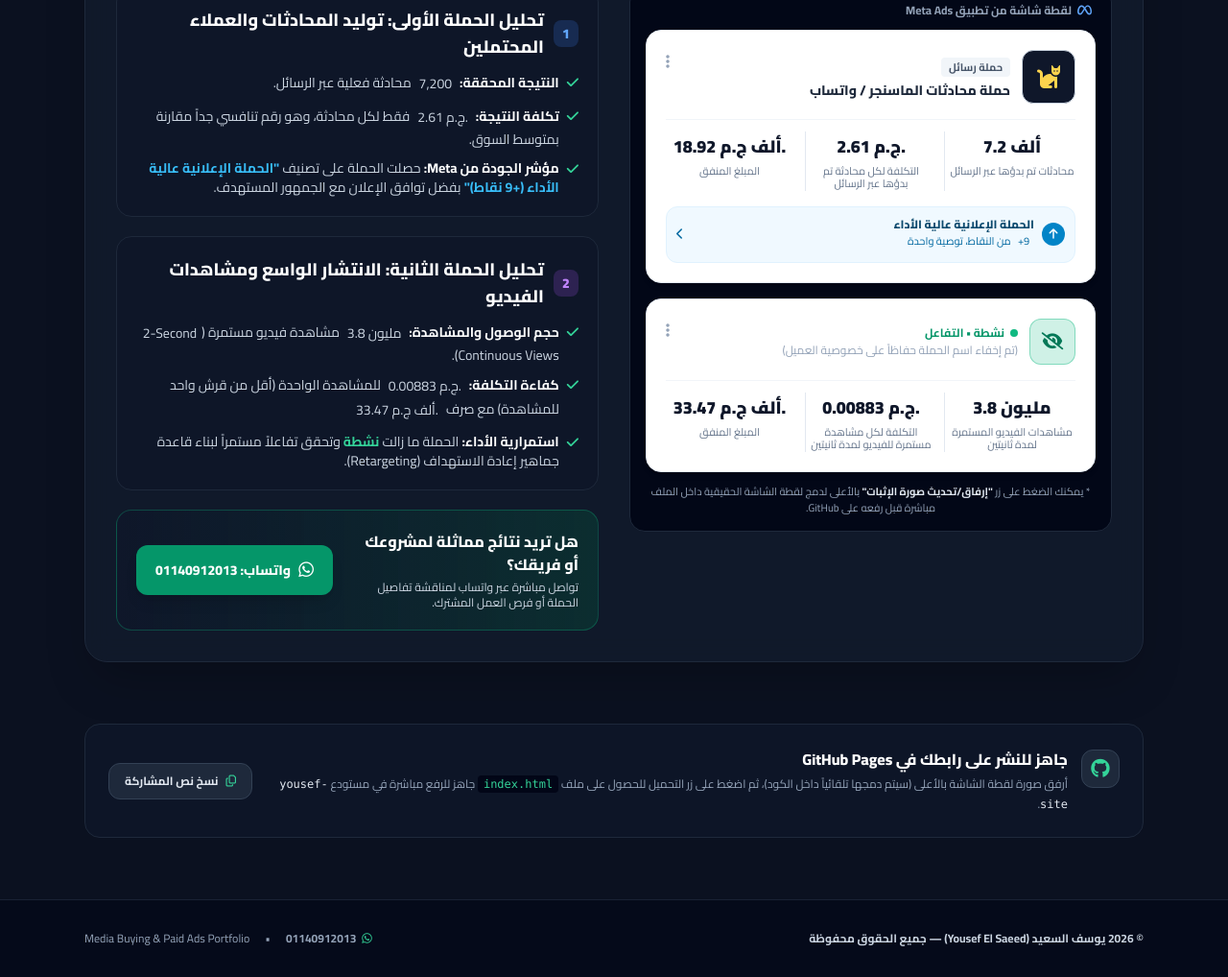
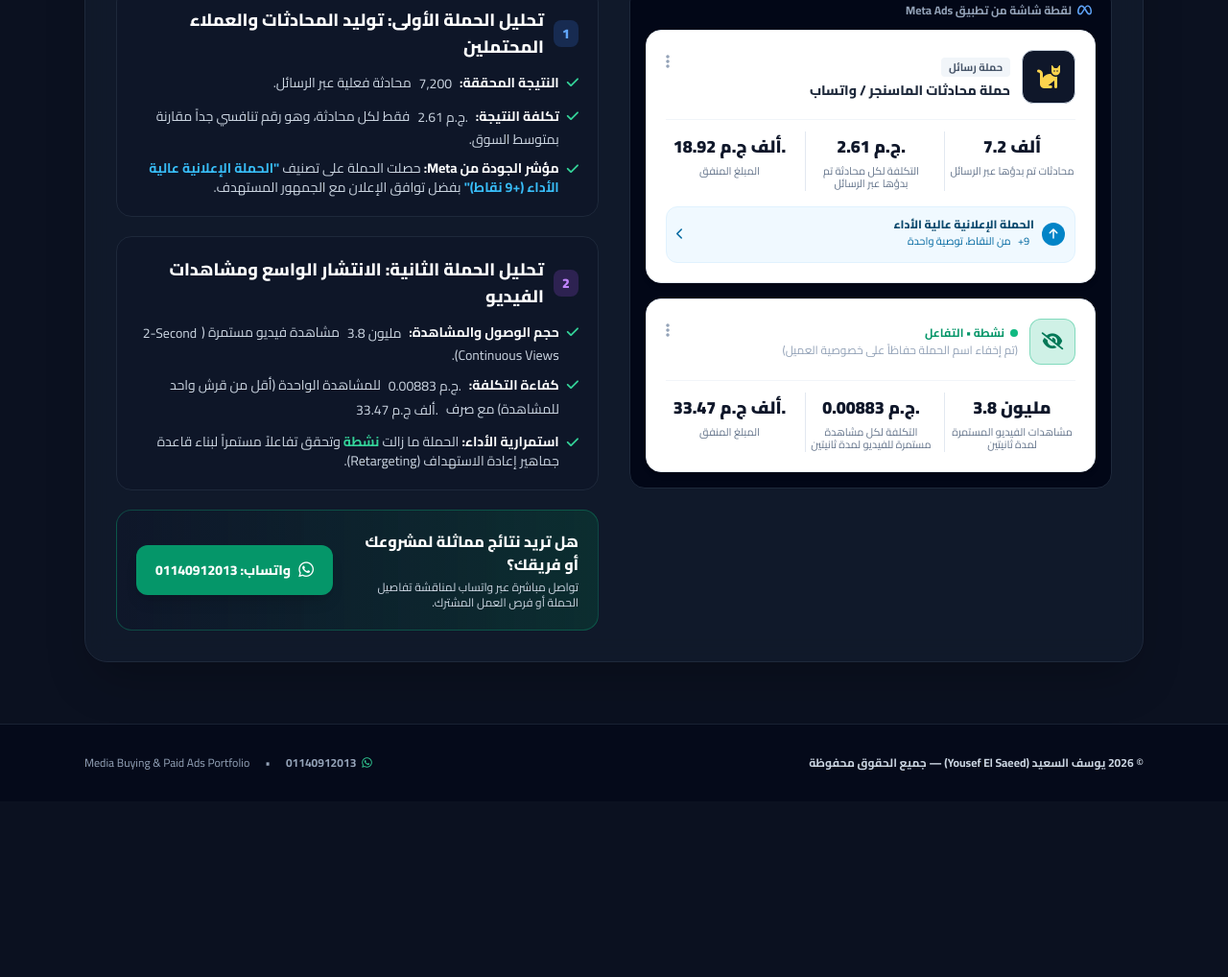
Before and after one commit to yousef-elsaeed/ads-stats, a plain HTML site: page index.html in a window 1280 px wide. Shown: the part 3207-4225 px from the top of the page at 96% size. After the commit the page ends 4042 px from the top, so only its background shows below. Drawn offline with nearby package versions, Linux system fonts and the light colour scheme.

Commit message:
Remove proof and publishing helper copy
Co-authored-by: Copilot <223556219+Copilot@users.noreply.github.com>

```diff
--- a/index.html
+++ b/index.html
@@ -1385,9 +1385,6 @@ button[onclick*="github"],
                             </div>
                         </div>
 
-                        <p class="text-[11px] text-slate-400 mt-3 text-center">
-                            * يمكنك الضغط على زر <strong class="text-slate-200">"إرفاق/تحديث صورة الإثبات"</strong> بالأعلى لدمج لقطة الشاشة الحقيقية داخل الملف مباشرة قبل رفعه على GitHub.
-                        </p>
                     </div>
                 </div>
 
@@ -1448,29 +1445,6 @@ button[onclick*="github"],
                     </div>
                 </div>
 
-            </div>
-        </div>
-    </section>
-
-    <!-- قسم خطوات النشر على GitHub Pages -->
-    <section class="max-w-6xl mx-auto px-4 sm:px-6 pb-16">
-        <div class="bg-slate-900/70 border border-slate-800 rounded-2xl p-5 sm:p-6 flex flex-col md:flex-row items-center justify-between gap-4">
-            <div class="flex items-start gap-3.5">
-                <div class="w-10 h-10 rounded-xl bg-slate-800 border border-slate-700 flex items-center justify-center text-emerald-400 shrink-0 mt-0.5">
-                    <i class="fa-brands fa-github text-xl"></i>
-                </div>
-                <div>
-                    <h4 class="text-sm sm:text-base font-extrabold text-white">جاهز للنشر على رابطك في GitHub Pages</h4>
-                    <p class="text-xs text-slate-400 mt-1 leading-relaxed">
-                        أرفق صورة لقطة الشاشة بالأعلى (سيتم دمجها تلقائياً داخل الكود)، ثم اضغط على زر التحميل للحصول على ملف <code class="text-emerald-400 bg-slate-950 px-1.5 py-0.5 rounded">index.html</code> جاهز للرفع مباشرة في مستودع <code class="text-slate-200">yousef-site</code>.
-                    </p>
-                </div>
-            </div>
-            <div class="flex items-center gap-2.5 w-full md:w-auto shrink-0">
-                <button onclick="copyShareLinkText()" class="flex-1 md:flex-none flex items-center justify-center gap-2 bg-slate-800 hover:bg-slate-700 text-slate-200 border border-slate-700 px-4 py-2.5 rounded-xl text-xs font-bold transition cursor-pointer">
-                    <i class="fa-regular fa-copy text-emerald-400"></i>
-                    <span>نسخ نص المشاركة</span>
-                </button>
             </div>
         </div>
     </section>
@@ -1734,17 +1708,6 @@ button[onclick*="github"],
             document.querySelectorAll('[data-carousel]').forEach(initAutoCarousel);
         });
 
-        // نسخ نص جاهز لمشاركة رابط البورتفوليو في الجروبات أو مع العملاء
-        function copyShareLinkText() {
-            const shareText = `بورتفوليو نتائج الإعلانات الممولة (يوسف السعيد):\n🔹 7,200+ محادثة بتكلفة 2.61 ج.م للمحادثة\n🔹 3.8 مليون مشاهدة فيديو بتكلفة 0.0088 ج.م\n\nشاهد الإحصائيات وإثباتات مدير الإعلانات من هنا:\nhttps://yousef-elsaeed.github.io/yousef-site/\n\nللتواصل واتساب: 01140912013`;
-            const tempInput = document.createElement('textarea');
-            tempInput.value = shareText;
-            document.body.appendChild(tempInput);
-            tempInput.select();
-            document.execCommand('copy');
-            document.body.removeChild(tempInput);
-            showToast('تم نسخ نص المشاركة بالرابط بنجاح!');
-        }
     </script>
 
 </body></html>
```
